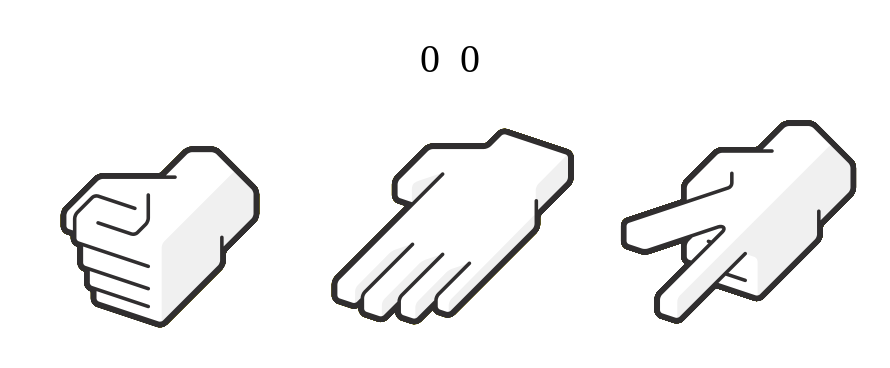
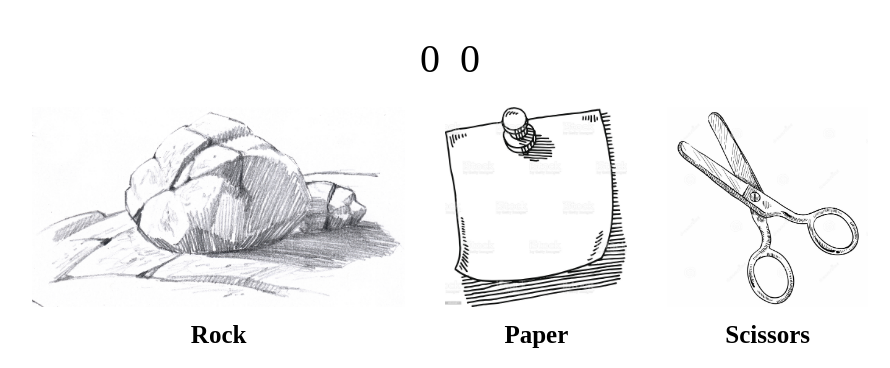
Before and after one commit to chicco4/rock-paper-scissor, a plain HTML site: page index.html in a window 1280 px wide. Shown: the part 128-496 px from the top of the page, without its empty margins (190-1080 px from the left). Drawn offline with Linux system fonts and the light colour scheme.

Commit message:
updated a bit

```diff
--- a/index.html
+++ b/index.html
@@ -18,15 +18,15 @@
     <div class="message"></div>
     <div class="cards">
         <div class="card">
-            <img src="images/rock-white.png" alt="Rock" class="card-image" data-image="rock" />
+            <img src="images/rockOK.jpg" alt="Rock" class="card-image" data-image="rock" />
             <div class="card-text">Rock</div>
         </div>
         <div class="card">
-            <img src="images/paper-white.png" alt="Paper" class="card-image" data-image="paper" />
+            <img src="images/paperOK.jpg" alt="Paper" class="card-image" data-image="paper" />
             <div class="card-text">Paper</div>
         </div>
         <div class="card">
-            <img src="images/scissors-white.png" alt="Scissors" class="card-image" data-image="scissors" />
+            <img src="images/scissorsOK.jpg" alt="Scissors" class="card-image" data-image="scissors" />
             <div class="card-text">Scissors</div>
         </div>
     </div>
--- a/style.css
+++ b/style.css
@@ -30,6 +30,8 @@ body {
   margin-bottom: 10px;
   cursor: pointer;
   position: relative;
+  height: 200px;
+  width: auto;
 }
 
 .card-image:hover {
```
Also changed, not shown: images/paperOK.jpg (added), images/rockOK.jpg (added), images/scissorsOK.jpg (added), images/the-rock.jpg (added).
